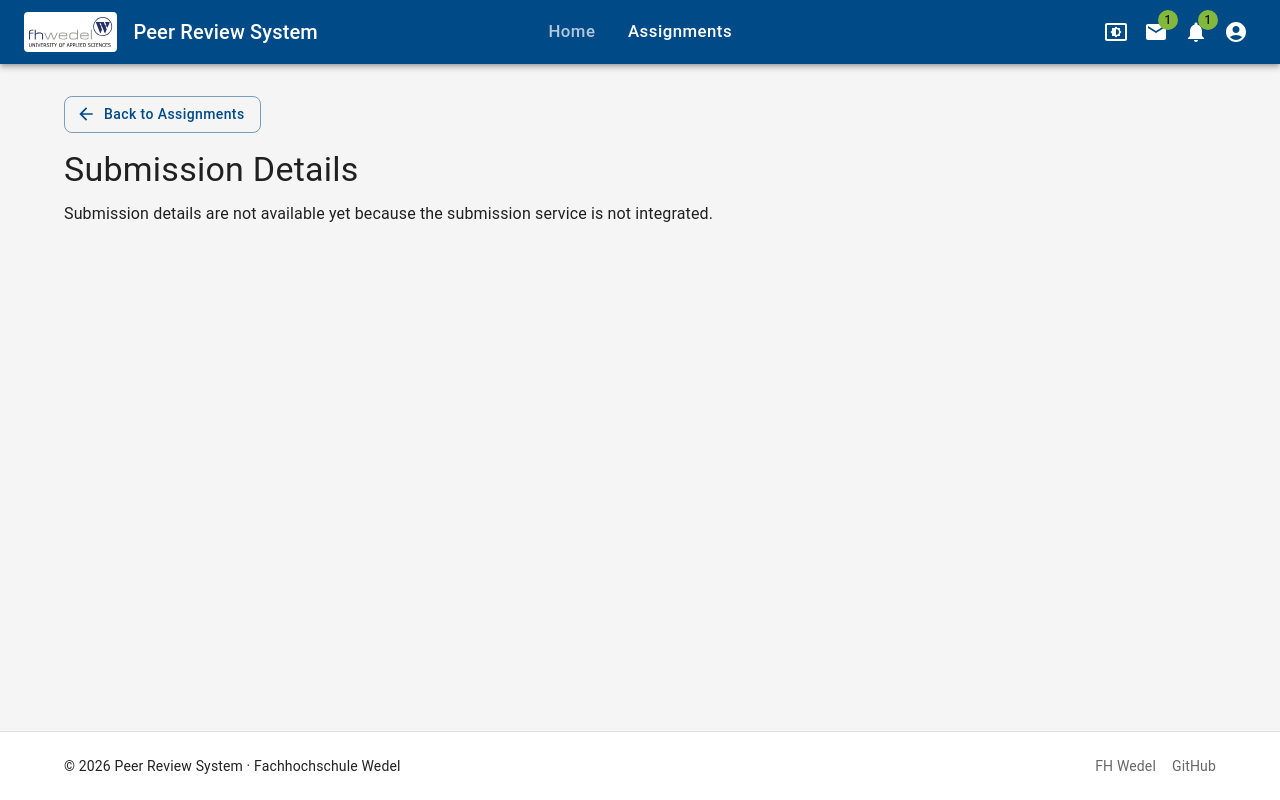
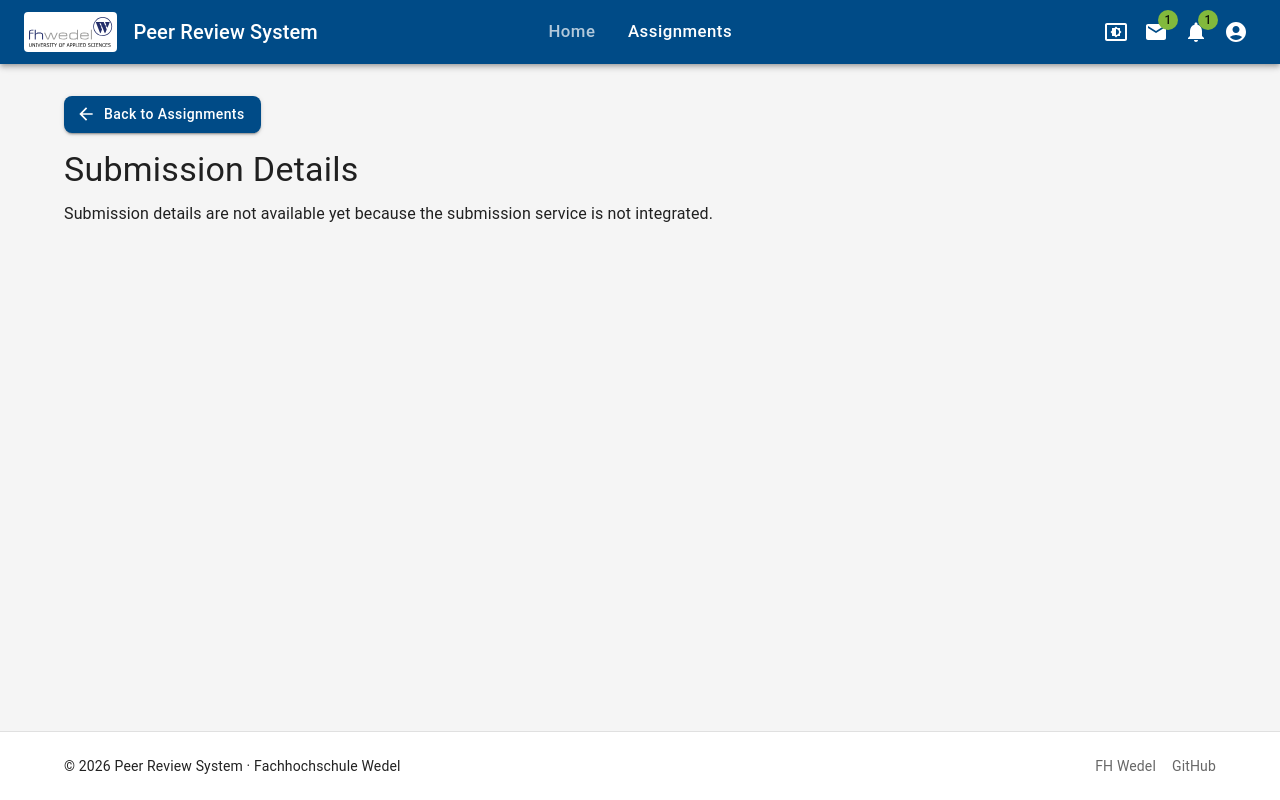
Before and after one commit to fh-wedel/MSA26-PeerReview-Gruppe-A, a React (Vite) app in the folder web-ui/: page /assignments/1 in a window 1280 px wide. Built offline with nearby package versions, Linux system fonts and the light colour scheme; sample sign-in values are in the browser's storage.

Commit message:
chore: update button variant

```diff
--- a/web-ui/src/pages/SubmissionDetails.tsx
+++ b/web-ui/src/pages/SubmissionDetails.tsx
@@ -14,7 +14,7 @@ export const SubmissionDetails: React.FC = () => {
   return (
     <Box>
       <Button
-        variant="outlined"
+        variant="contained"
         color="primary"
         startIcon={<ArrowBack />}
         sx={{ mb: 2 }}
```
